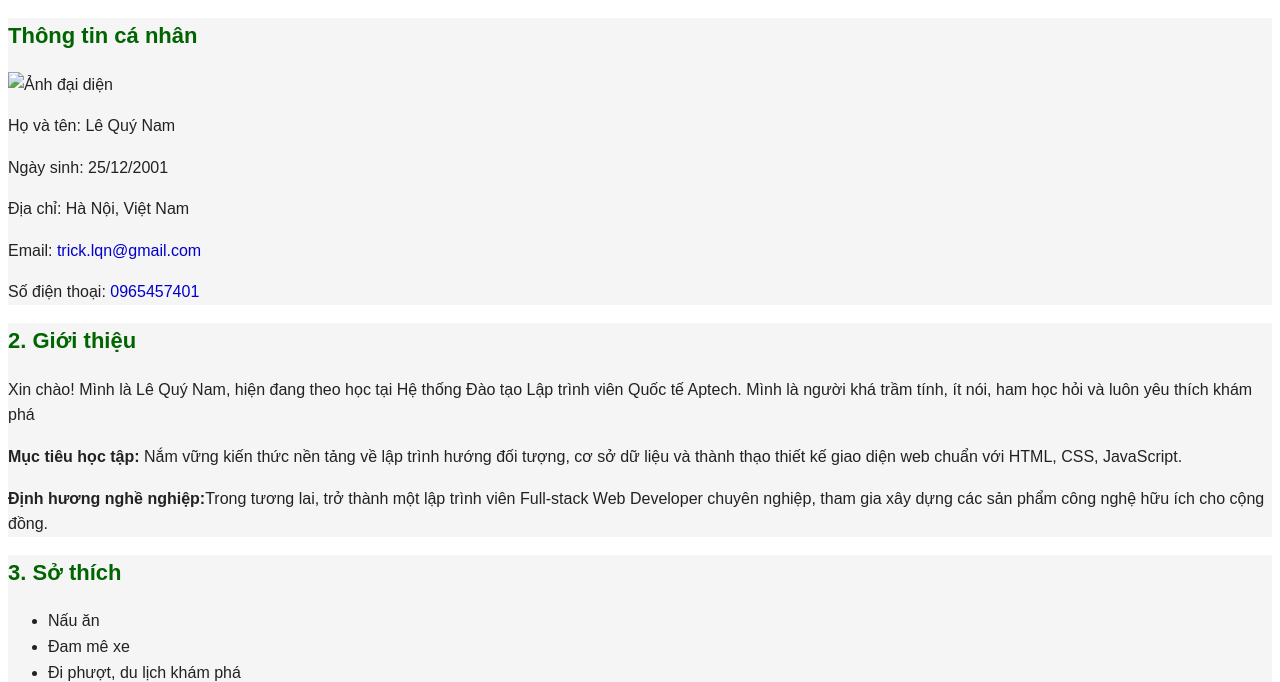
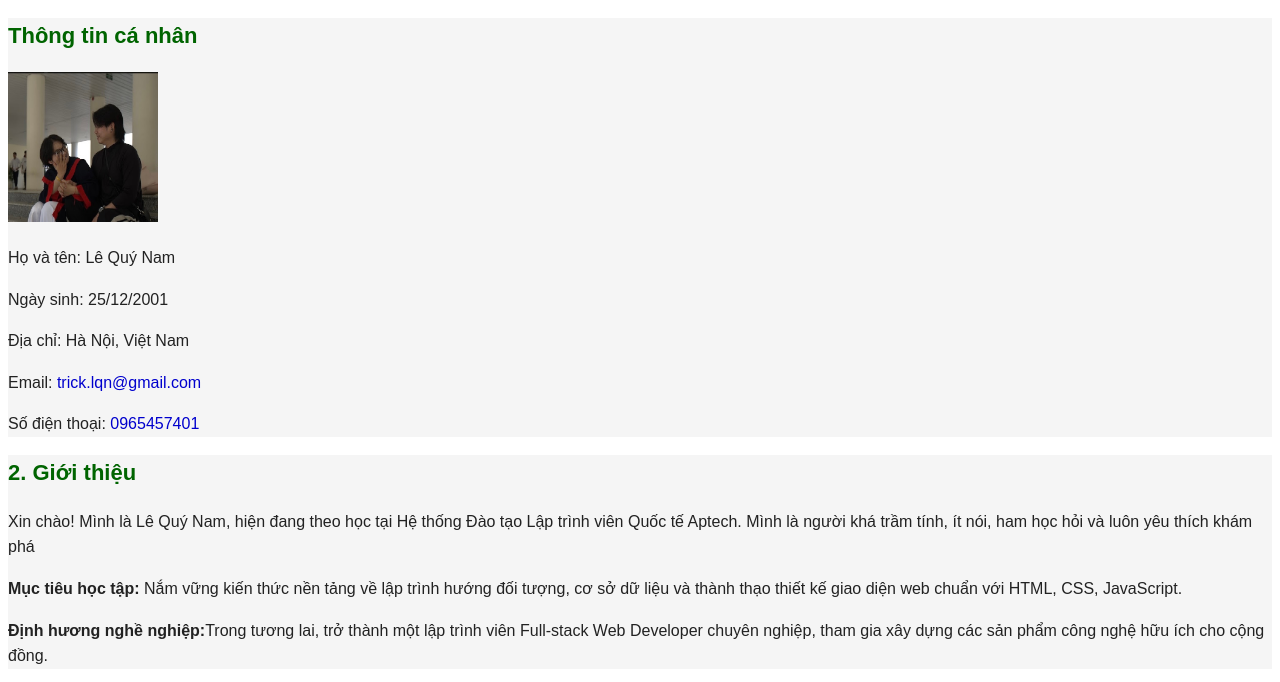
Before and after one commit to MrNlee1/BTVN1, a plain HTML site: page index.html in a window 1280 px wide. Shown: the part 76-758 px from the top of the page. Drawn offline with Linux system fonts and the light colour scheme.

Commit message:
Update index.html

```diff
--- a/index.html
+++ b/index.html
@@ -12,7 +12,7 @@
     <!-- Phần 1: Thông tin cá nhân -->
     <div id="profile" class="card">
         <h2 class="section-title">Thông tin cá nhân</h2>
-        <img src="images/avatar.jpg" alt="Ảnh đại diện" class="avatar">
+        <img src="avatar.jpg" alt="Ảnh đại diện" class="avatar">
         <p>Họ và tên: <span class="full-name hightlight">Lê Quý Nam</span></p>
         <p>Ngày sinh: <span class="hightlight">25/12/2001</span></p>
         <p>Địa chỉ: Hà Nội, Việt Nam</p>
```
